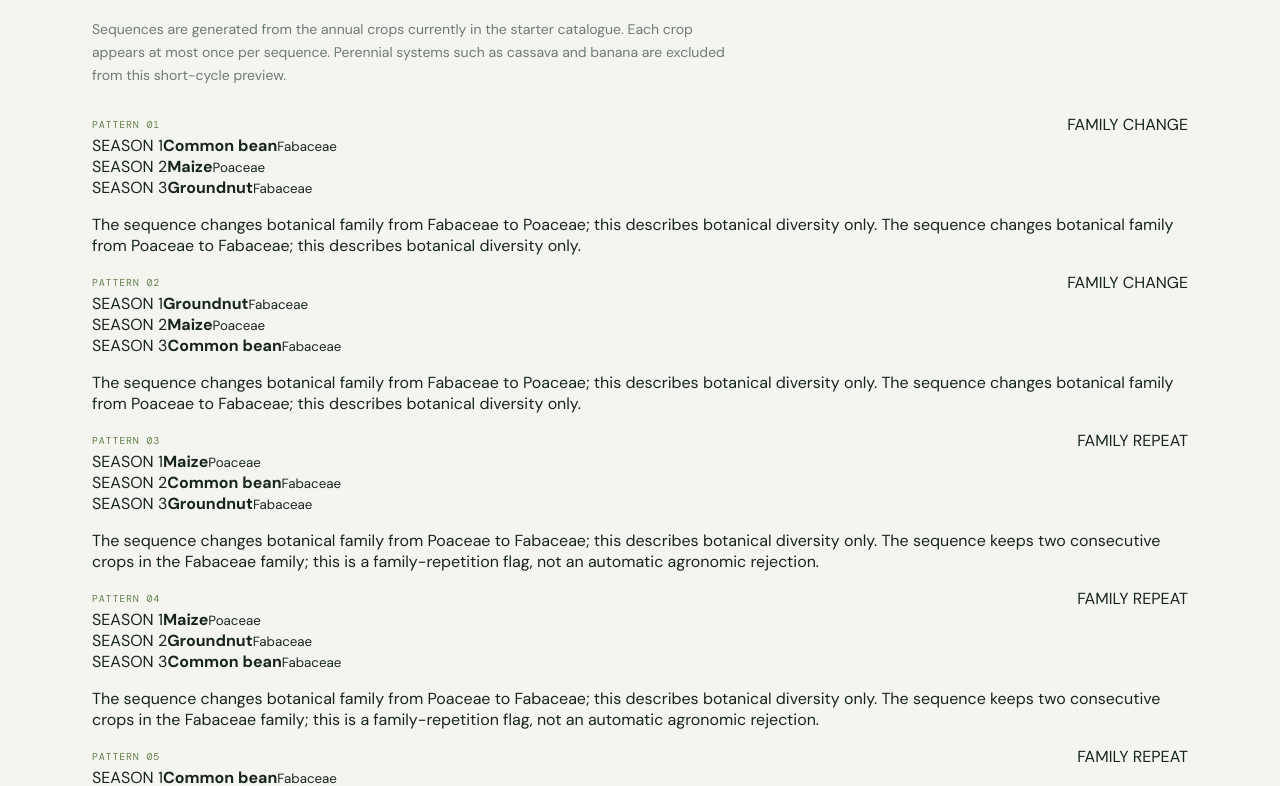
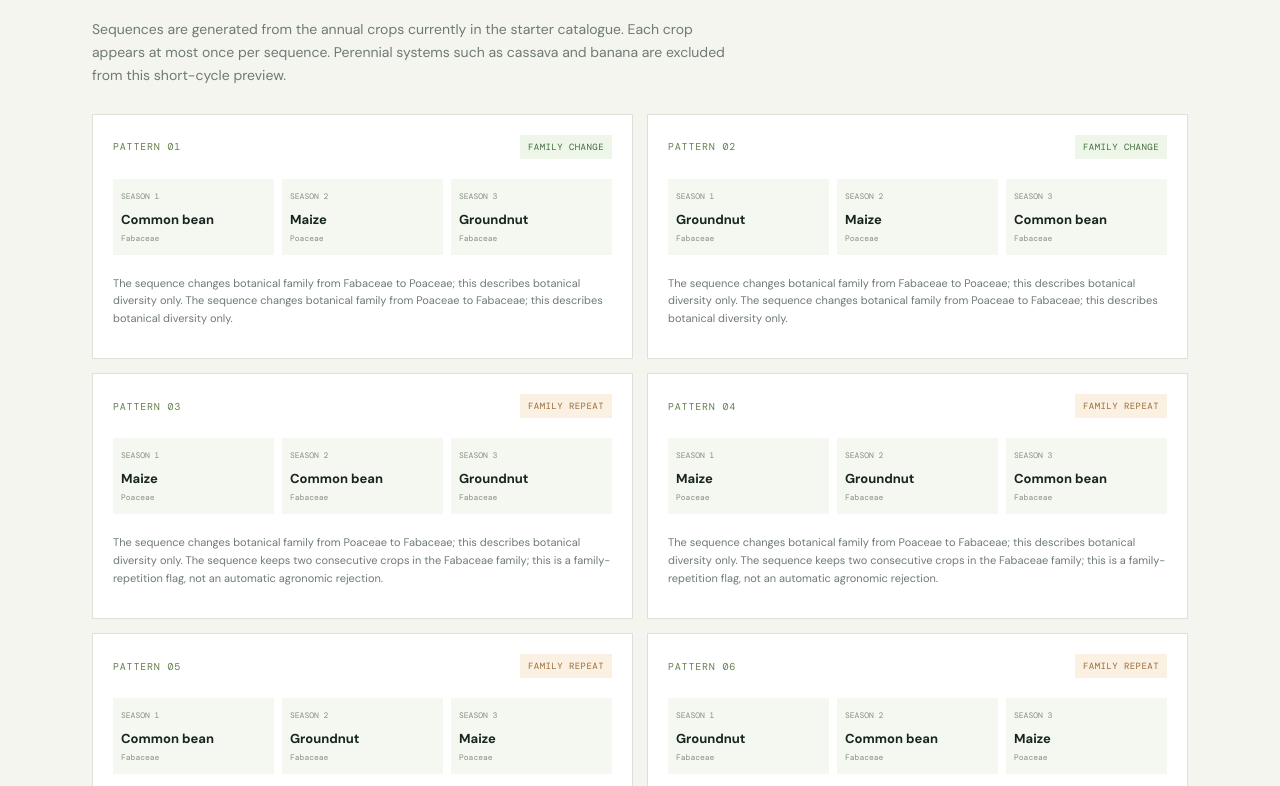
Before and after one commit to josemacaia3337-creator/spacexplore-tchiowa, a Next.js app: page /rotation in a window 1280 px wide. Shown: the part 934-1720 px from the top of the page. Built offline with nearby package versions, Linux system fonts and the light colour scheme; a web font is replaced by a local one.

Commit message:
style: add crop rotation explorer layout

```diff
--- a/app/globals.css
+++ b/app/globals.css
@@ -95,3 +95,21 @@ footer{display:flex;justify-content:space-between;padding:0 0 30px;color:#879188
 .crop-note strong{font:9px "DM Mono",monospace;letter-spacing:.08em;color:#7a8a76}
 .crop-note p{font-size:12px;line-height:1.6;color:var(--muted);margin:7px 0 0}
 @media(max-width:760px){.crop-grid,.crop-controls{grid-template-columns:1fr}.top-nav{gap:9px;flex-direction:column;align-items:flex-end}.top-nav a{font-size:8px}}
+
+
+.rotation-farm-select{display:flex;flex-direction:column;gap:8px;max-width:460px;font:10px "DM Mono",monospace;letter-spacing:.06em;color:#6d7b70}
+.rotation-farm-select select{padding:13px;border:1px solid var(--line);background:white;font:14px "DM Sans",sans-serif;color:var(--ink)}
+.rotation-context{display:flex;flex-wrap:wrap;gap:12px 22px;padding:18px;margin-top:16px;background:#f5f7f1;border:1px solid #e8ece4;font-size:12px;color:var(--muted)}
+.rotation-context strong{color:var(--ink)}
+.rotation-context p{width:100%;margin:0;font-size:11px}
+.rotation-grid{display:grid;grid-template-columns:repeat(2,minmax(0,1fr));gap:14px}
+.rotation-card{background:white;border:1px solid var(--line);padding:20px}
+.rotation-positive,.rotation-flag{font:9px "DM Mono",monospace;letter-spacing:.05em;padding:6px 8px}
+.rotation-positive{color:#426c3c;background:#eef5e9}
+.rotation-flag{color:#986a37;background:#fbf1e3}
+.rotation-flow{display:grid;grid-template-columns:repeat(3,minmax(0,1fr));gap:8px;margin:20px 0}
+.rotation-step{padding:12px 8px;background:#f5f7f1;min-width:0}
+.rotation-step span,.rotation-step small{display:block;font:8px "DM Mono",monospace;color:#829080}
+.rotation-step strong{display:block;margin:10px 0 5px;font-size:13px;overflow-wrap:anywhere}
+.rotation-explanation{font-size:11px;line-height:1.6;color:var(--muted)}
+@media(max-width:760px){.rotation-grid{grid-template-columns:1fr}.rotation-flow{gap:5px}.rotation-step{padding:10px 6px}.rotation-step strong{font-size:11px}}
```
